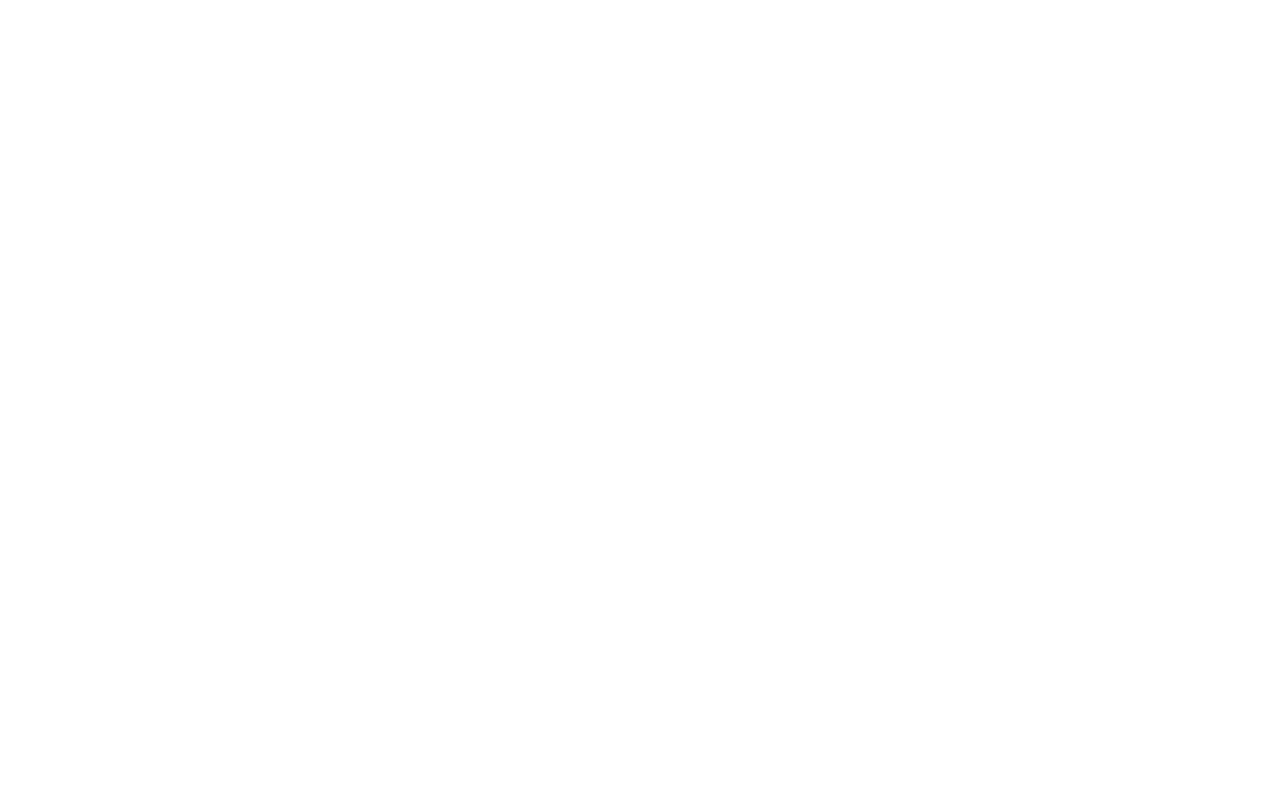
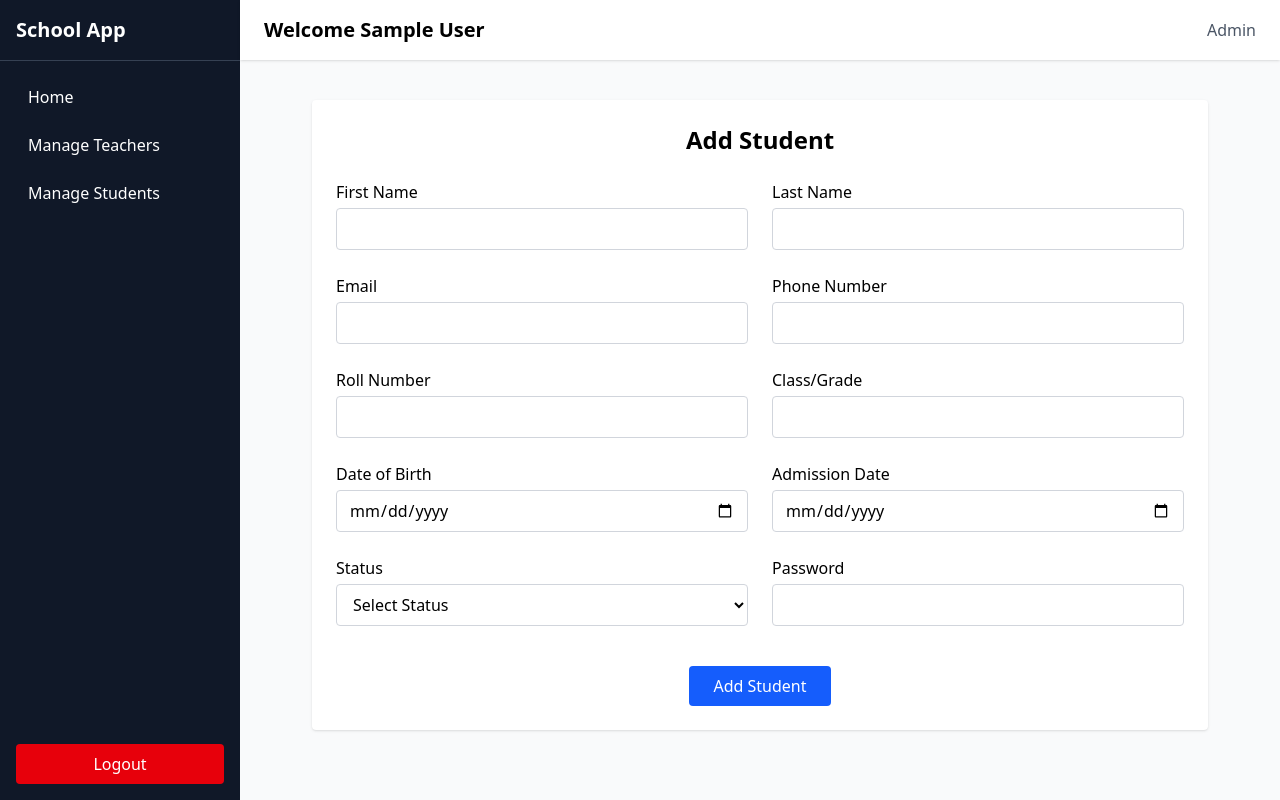
Before and after one commit to Vipin1458/Laravel_shl_mgmt_FrontEnd, a React (Vite) app: page /addMyStudents in a window 1280 px wide. Before the commit this address had no page. Built offline with nearby package versions, Linux system fonts and the light colour scheme; sample sign-in values are in the browser's storage.

Commit message:
Added form for teacher to add students

```diff
--- a/package.json
+++ b/package.json
@@ -18,6 +18,7 @@
     "@tailwindcss/vite": "^4.1.11",
     "axios": "^1.11.0",
     "react": "^19.1.0",
+    "react-confirm-alert": "^3.0.6",
     "react-dom": "^19.1.0",
     "react-hook-form": "^7.61.1",
     "react-router-dom": "^7.7.1",
--- a/src/App.jsx
+++ b/src/App.jsx
@@ -1,4 +1,5 @@
 import { Routes, Route, Navigate } from "react-router-dom";
+import "react-confirm-alert/src/react-confirm-alert.css";
 import DashboardLayout from "./layout/DashboardLayout";
 import DashboardHome from "./pages/DashboardHome";
 import Login from "./pages/login";
@@ -10,6 +11,7 @@
 import AddTeacherPage from "./pages/AddTeachersPage";
 import TeacherStudentsPage from "./pages/TeacherStudentPage";
 import TeacherProfilePage from "./pages/TeacherProfile";
+import AddStudentPageByTeacher from "./pages/AddstudentPageTeacher";
 
 export default function App() {
   const { auth } = useAuth();
@@ -30,6 +32,7 @@
               <Route path="addteacher" element={<AddTeacherPage />} />
               <Route path="my-students" element={<TeacherStudentsPage/>} />
                <Route path="profile" element={<TeacherProfilePage/>} />
+               <Route path="addMyStudents" element={<AddStudentPageByTeacher/>} />
           </Route>
         ) : (
           <Route path="*" element={<Navigate to="/login" />} />
--- a/src/index.css
+++ b/src/index.css
@@ -1 +1,4 @@
 @import "tailwindcss";
+.input {
+  @apply border border-gray-300 rounded px-3 py-2 w-full focus:outline-none focus:ring focus:border-blue-500;
+}
--- a/src/layout/DashboardLayout.jsx
+++ b/src/layout/DashboardLayout.jsx
@@ -14,11 +14,13 @@
     teacher: [
       { path: "/dashboard", label: "Home" },
       { path: "/my-students", label: "My Students" },
+      { path: "/addMyStudents", label: "Register Students" },
       { path: "/profile", label: "My Profile" },
     ],
     student: [
       { path: "/dashboard", label: "Home" },
       { path: "/studentme", label: "My Profile" },
+
     ],
   };
 
--- /dev/null
+++ b/src/pages/AddstudentPageTeacher.jsx
@@ -0,0 +1,123 @@
+
+import { useForm } from "react-hook-form";
+import axiosPrivate from "../utils/AxiosPrivate";
+import { useState } from "react";
+import { useNavigate } from "react-router-dom";
+
+export default function AddStudentPageByTeacher() {
+  const {
+    register,
+    handleSubmit,
+    reset,
+    formState: { errors },
+  } = useForm();
+
+  const [message, setMessage] = useState("");
+  const navigate = useNavigate()
+  const onSubmit = async (data) => {
+    try {
+      const response = await axiosPrivate.post("/teacher-students", data);
+      setMessage("Student added successfully!");
+      navigate('/my-students')
+      reset();
+    } catch (error) {
+      const errMsg =
+        error.response?.data?.message || error.response?.data?.errors?.email?.[0] || "Error adding student.";
+      setMessage(errMsg);
+    }
+  };
+
+  return (
+<div className="max-w-4xl mx-auto mt-10 p-6 bg-white rounded shadow">
+  <h2 className="text-2xl font-bold mb-6 text-center">Add Student</h2>
+
+  {message && (
+    <div className="mb-6 text-sm font-medium text-blue-700 text-center">{message}</div>
+  )}
+
+  <form onSubmit={handleSubmit(onSubmit)} className="grid grid-cols-1 md:grid-cols-2 gap-6">
+    <div>
+      <label className="block mb-1 font-medium">First Name</label>
+      <input {...register("first_name", { required: "First name is required" })} className="input w-full" />
+      {errors.first_name && <p className="text-red-600 text-sm mt-1">{errors.first_name.message}</p>}
+    </div>
+
+    <div>
+      <label className="block mb-1 font-medium">Last Name</label>
+      <input {...register("last_name", { required: "Last name is required" })} className="input w-full" />
+      {errors.last_name && <p className="text-red-600 text-sm mt-1">{errors.last_name.message}</p>}
+    </div>
+
+    <div>
+      <label className="block mb-1 font-medium">Email</label>
+      <input {...register("email", { required: "Email is required" })} type="email" className="input w-full" />
+      {errors.email && <p className="text-red-600 text-sm mt-1">{errors.email.message}</p>}
+    </div>
+
+    <div>
+      <label className="block mb-1 font-medium">Phone Number</label>
+      <input
+        {...register("phone_number", {
+          required: "Phone is required",
+          pattern: {
+            value: /^[0-9]{10}$/,
+            message: "Phone must be 10 digits",
+          },
+        })}
+        className="input w-full"
+      />
+      {errors.phone_number && <p className="text-red-600 text-sm mt-1">{errors.phone_number.message}</p>}
+    </div>
+
+    <div>
+      <label className="block mb-1 font-medium">Roll Number</label>
+      <input {...register("roll_number", { required: "Roll number is required" })} className="input w-full" />
+      {errors.roll_number && <p className="text-red-600 text-sm mt-1">{errors.roll_number.message}</p>}
+    </div>
+
+    <div>
+      <label className="block mb-1 font-medium">Class/Grade</label>
+      <input {...register("class_grade", { required: "Class/Grade is required" })} className="input w-full" />
+      {errors.class_grade && <p className="text-red-600 text-sm mt-1">{errors.class_grade.message}</p>}
+    </div>
+
+    <div>
+      <label className="block mb-1 font-medium">Date of Birth</label>
+      <input {...register("date_of_birth", { required: "Date of birth is required" })} type="date" className="input w-full" />
+      {errors.date_of_birth && <p className="text-red-600 text-sm mt-1">{errors.date_of_birth.message}</p>}
+    </div>
+
+    <div>
+      <label className="block mb-1 font-medium">Admission Date</label>
+      <input {...register("admission_date", { required: "Admission date is required" })} type="date" className="input w-full" />
+      {errors.admission_date && <p className="text-red-600 text-sm mt-1">{errors.admission_date.message}</p>}
+    </div>
+
+    <div>
+      <label className="block mb-1 font-medium">Status</label>
+      <select {...register("status", { required: "Status is required" })} className="input w-full">
+        <option value="">Select Status</option>
+        <option value="Active">Active</option>
+        <option value="Inactive">Inactive</option>
+      </select>
+      {errors.status && <p className="text-red-600 text-sm mt-1">{errors.status.message}</p>}
+    </div>
+
+    <div>
+      <label className="block mb-1 font-medium">Password</label>
+      <input {...register("password", { required: "Password is required" })} type="password" className="input w-full" />
+      {errors.password && <p className="text-red-600 text-sm mt-1">{errors.password.message}</p>}
+    </div>
+
+    <div className="md:col-span-2 text-center mt-4">
+      <button type="submit" className="bg-blue-600 text-white px-6 py-2 rounded hover:bg-blue-700">
+        Add Student
+      </button>
+    </div>
+  </form>
+</div>
+
+
+
+  );
+}
--- a/src/pages/TeacherList.jsx
+++ b/src/pages/TeacherList.jsx
@@ -115,13 +115,13 @@
                 </td>
                 <td className="px-4 py-2 border">
                   <button
-                    className="bg-blue-500 hover:bg-blue-600 text-white px-3 py-1 rounded mr-2"
+                    className="bg-gray-500 hover:bg-blue-600 text-white px-3 py-1 rounded mr-2"
                     onClick={() => handleViewStudents(teacher)}
                   >
                     View Students
                   </button>
                   <button
-                    className="bg-yellow-500 hover:bg-yellow-600 text-white px-3 py-1 rounded mr-2"
+                    className="bg-yellow-600 hover:bg-yellow-600 text-white px-3 py-1 rounded mr-2"
                     onClick={() => handleEdit(teacher)}
                   >
                     Edit
--- a/src/pages/TeacherStudentPage.jsx
+++ b/src/pages/TeacherStudentPage.jsx
@@ -4,6 +4,7 @@
   Button, TextField, Typography, CircularProgress, Table,
   TableHead, TableRow, TableCell, TableBody, TablePagination,Stack
 } from "@mui/material";
+import { confirmAlert } from "react-confirm-alert";
 import axiosPrivate from "../utils/AxiosPrivate";
 
 export default function TeacherStudentsPage() {
@@ -76,15 +77,28 @@
     }
   };
 
-  const handleDelete = async (id) => {
-    if (window.confirm("Are you sure to delete this student?")) {
+  const handleDelete = (id) => {
+  confirmAlert({
+    title: "Confirm Deletion",
+    message: "Are you sure you want to delete this student?",
+    buttons: [
+      {
+        label: "Yes, Delete",
+        onClick: async () => {
           try {
             await axiosPrivate.delete(`/teacher-students/${id}`);
             fetchStudents(page + 1);
           } catch (err) {
             console.error("Delete error:", err);
           }
-    }
+        },
+      },
+      {
+        label: "Cancel",
+        onClick: () => {},
+      },
+    ],
+  });
 };
 
   const handlePageChange = (_, newPage) => {
```
Also changed, not shown: 1 other file (tests, documents, lock files or other folders). Lines whose indentation alone changed are shown as unchanged.
